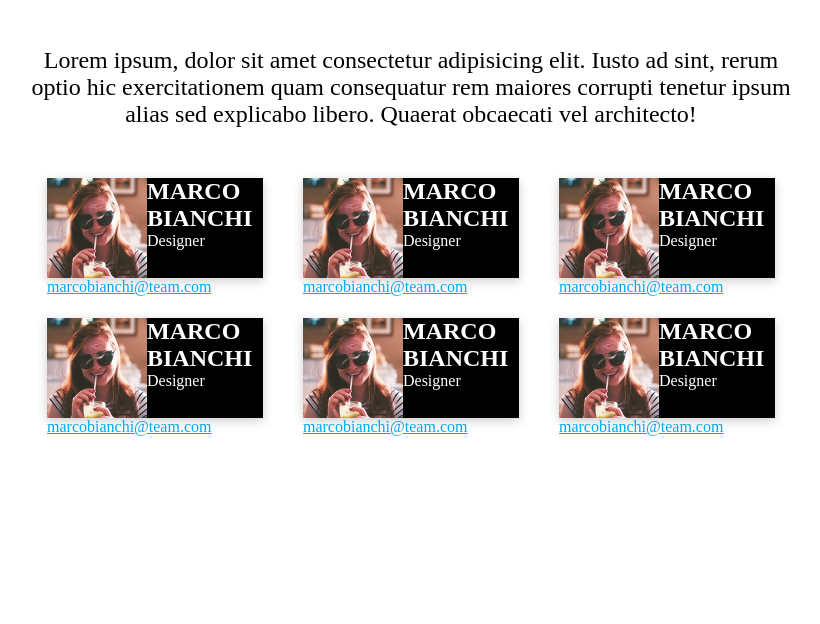
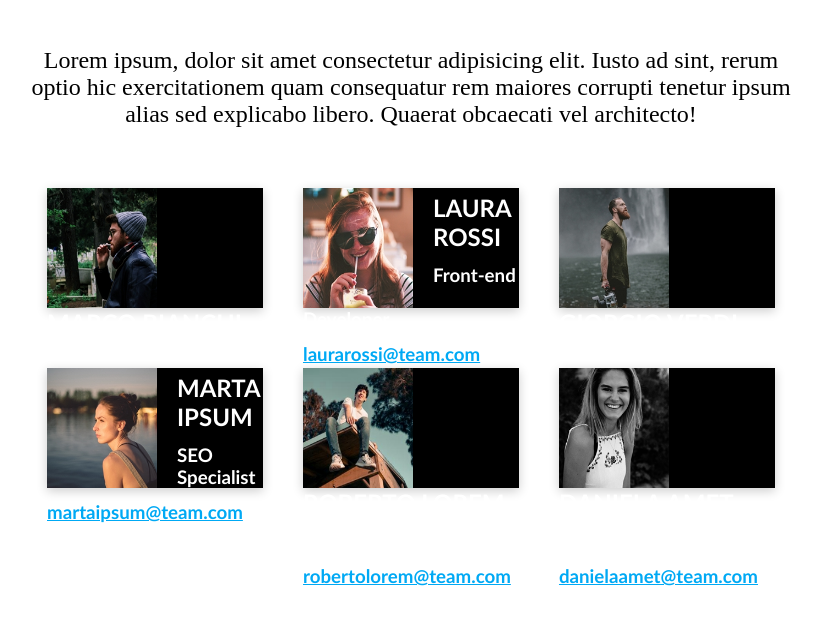
Before and after one commit to Mentabomber/html-css-float-cards, a plain HTML site: page index.html in a window 1280 px wide. Shown: the part 60-684 px from the top of the page, without its empty margins (229-1049 px from the left). Drawn offline with Linux system fonts and the light colour scheme.

Commit message:
aggiornamento boxes

```diff
--- a/css/style.css
+++ b/css/style.css
@@ -38,46 +38,42 @@ section div,img{
 }
 
 section img{
-    width: 100px;
+    width: 120px;
     height: 100%;
-}
-.whitebox{
-    background-color: #fff;
+    padding-right: 10px;
+    margin-right: 10px;
 }
 .blackbox{
+    font-family: 'Gill Sans', 'Gill Sans MT', Calibri, 'Trebuchet MS', sans-serif;
     color: #fff;
     background-color: black;
     width: calc((100%/3) - 40px);
-    height: 100px;
+    height: 120px;
     text-align: left;
-    margin: 20px 20px;
+    margin: 30px 20px;
     box-shadow: 0 3px 10px rgb(0 0 0 / 0.2);
 }
-
+/* .blackbox:not(img){
+    padding: 20px 0px;
+} */
+.blackbox p,.blackbox h2,.blackbox h3{
+    padding: 8px 0px;
+    margin: -3px 0px;
+}
+h2{
+    padding: 0px 0px;
+}
 .blackbox:after{
     content: "";
     display: table;
     clear: both;
 }
 
-.blackbox.paddingcenter{
-
-}
-
 a{
     color: rgb(0,169,244);
 }
 /* regole DEBUG */
-.row{
-    border: solid 4px #fff;
 
-}
-.col{
-    height: 250px;
-    background-color: greenyellow;
-    border: solid 2px red;
-    padding: 0px 10px;
-}
 /*
 body{
     background-color: black;
--- a/index.html
+++ b/index.html
@@ -15,59 +15,47 @@
         </header>
         <main>
 
-            <section class="whitebox">
+            <section>
                 <div class="blackbox">
-                <img src="img/female1.png" alt="immagine box">
-                <h2>MARCO BIANCHI</h2>
-                    <p>
-                        Designer
-                    </p>
-                    <a href="#">marcobianchi@team.com</a>
+                    <img src="img/male1.png" alt="immagine box">
+                    <h2>MARCO BIANCHI</h2>
+                    <h3>Designer</h3>
+                    <h3><a href="#">marcobianchi@team.com</a></h3>
                 </div>
                 <div class="blackbox">
                     <img src="img/female1.png" alt="immagine box">
-                    <h2>MARCO BIANCHI</h2>
-                        <p>
-                            Designer
-                        </p>
-                        <a href="#">marcobianchi@team.com</a>
+                    <h2>LAURA ROSSI</h2>
+                    <h3>Front-end Developer</h3>
+                    <h3><a href="#">laurarossi@team.com</a></h3>
                     </div>
 
                     <div class="blackbox paddingcenter">
-                        <img src="img/female1.png" alt="immagine box">
-                        <h2>MARCO BIANCHI</h2>
-                        <p>
-                             Designer
-                        </p>
-                        <a href="#">marcobianchi@team.com</a>
+                        <img src="img/male2.png" alt="immagine box">
+                        <h2>GIORGIO VERDI</h2>
+                        <h3>Back-end Developer</h3>
+                        <h3><a href="#">marcobianchi@team.com</a></h3>
                     </div>
             </section>
 
             <section>
                 <div class="blackbox">
-                <img src="img/female1.png" alt="immagine box">
-                <h2>MARCO BIANCHI</h2>
-                    <p>
-                        Designer
-                    </p>
-                    <a href="#">marcobianchi@team.com</a>
+                <img src="img/female2.png" alt="immagine box">
+                <h2>MARTA IPSUM</h2>
+                <h3>SEO Specialist</h3>
+                <h3><a href="#">martaipsum@team.com</a></h3>
                 </div>
                 <div class="blackbox">
-                    <img src="img/female1.png" alt="immagine box">
-                    <h2>MARCO BIANCHI</h2>
-                        <p>
-                            Designer
-                        </p>
-                        <a href="#">marcobianchi@team.com</a>
+                    <img src="img/male3.png" alt="immagine box">
+                    <h2>ROBERTO LOREM</h2>
+                    <h3>Project Manager</h3>
+                    <h3><a href="#">robertolorem@team.com</a></h3>
                     </div>
 
                     <div class="blackbox">
-                        <img src="img/female1.png" alt="immagine box">
-                        <h2>MARCO BIANCHI</h2>
-                        <p>
-                             Designer
-                        </p>
-                        <a href="#">marcobianchi@team.com</a>
+                        <img src="img/female3.png" alt="immagine box">
+                        <h2>DANIELA AMET</h2>
+                        <h3>Analyst</h3>
+                        <h3><a href="#">danielaamet@team.com</a></h3>
                     </div>
             </section>
 
```
